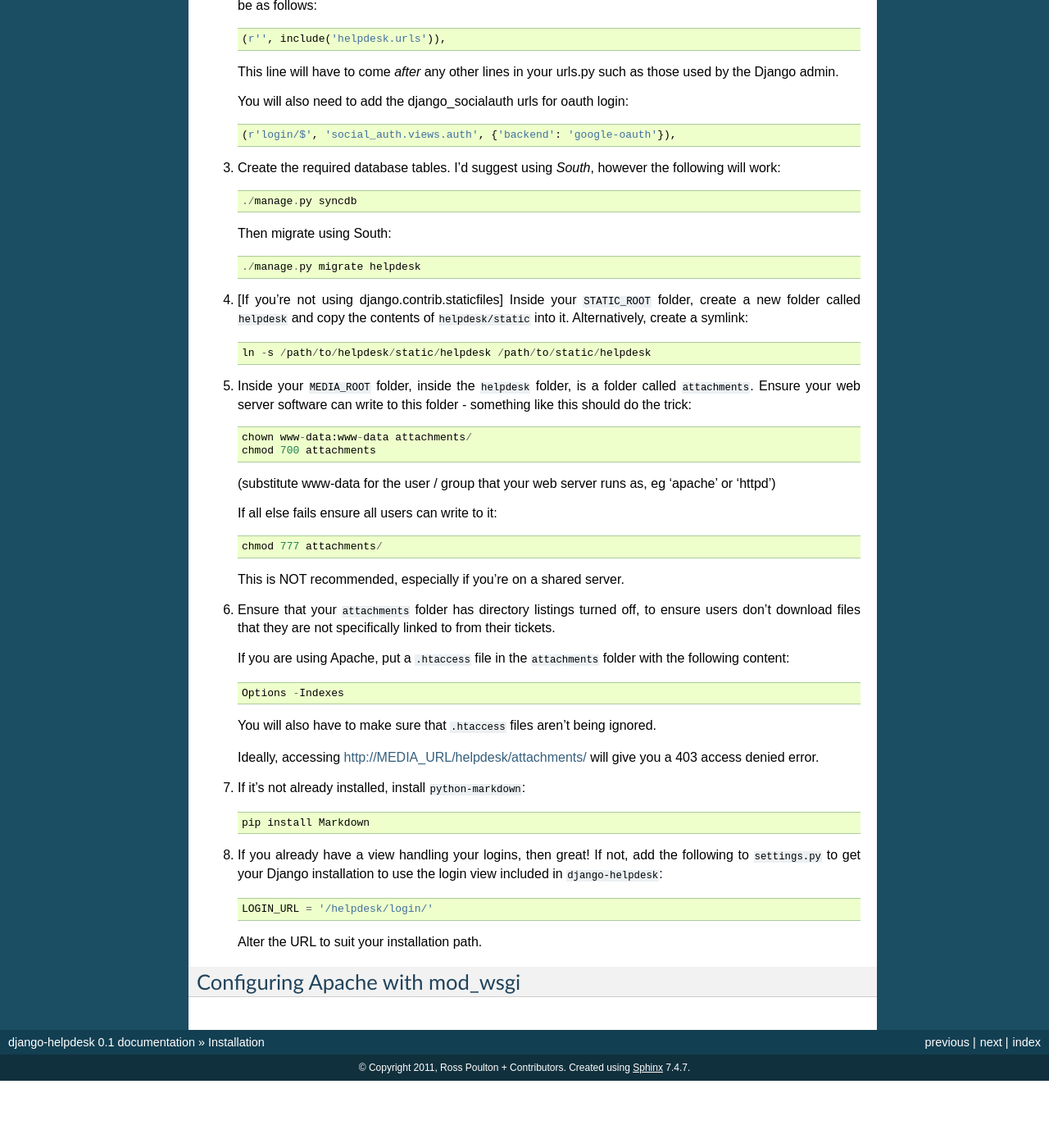
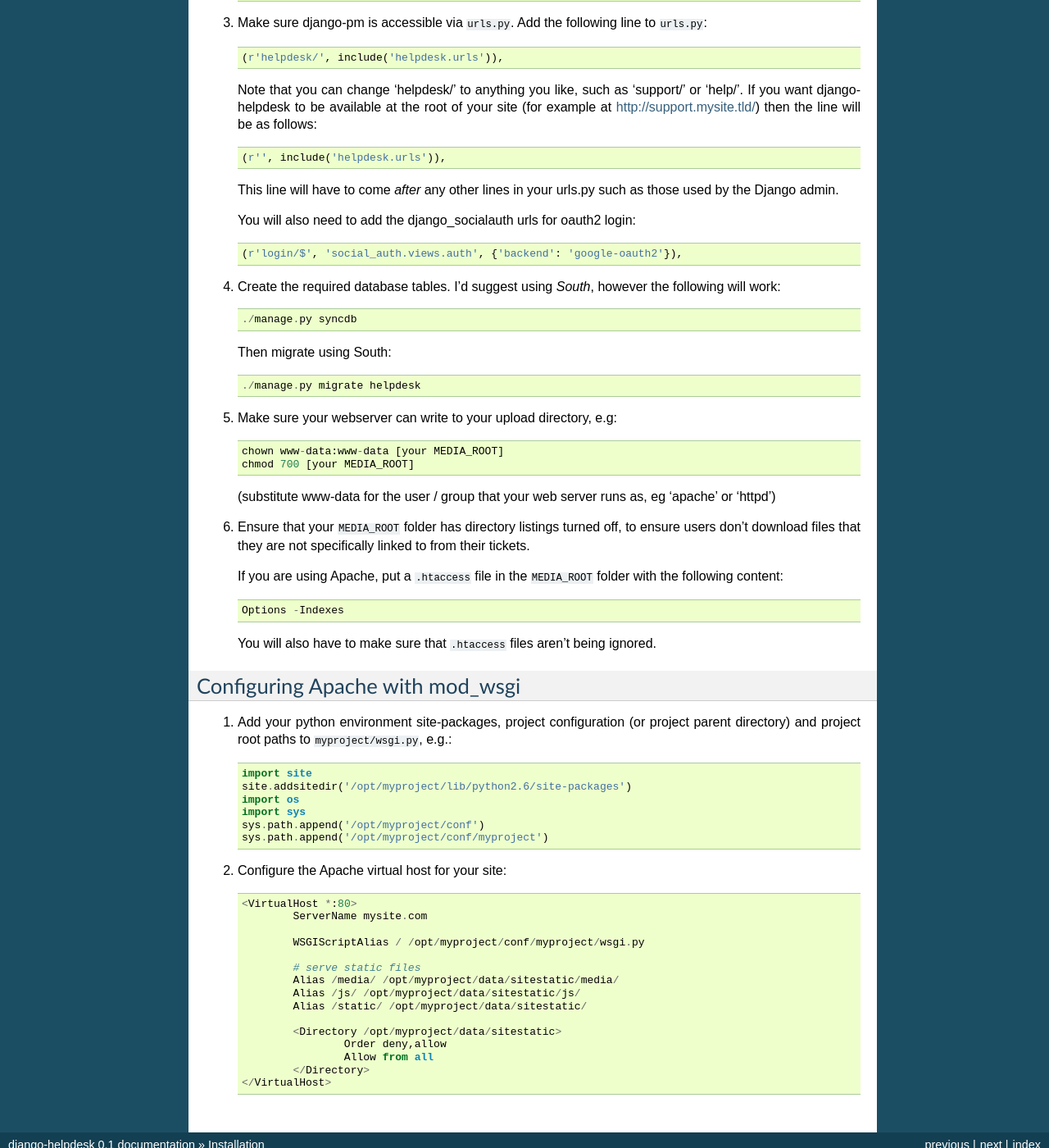
Before and after one commit to SacNaturalFoods/django-pm, a Sphinx documentation site: the page built from docs/install.rst, in a window 1280 px wide and 1400 px high, scrolled down 1255 px. Shown: the whole window at 82% size. Built offline with Sphinx 7.4.7, drawn with Linux system fonts in a browser that asks for light colours; before the commit the page ends 2573 px from its top, so only the background shows below that; some of the changed text lies outside the part shown.

Commit message:
updated docs, added Apache instructions

```diff
--- a/docs/install.rst
+++ b/docs/install.rst
@@ -60,6 +60,14 @@ Adding To Your Django Project
     GOOGLE_WHITE_LISTED_DOMAINS = ['yourdomain.com']
     GOOGLE_WHITE_LISTED_EMAILS = ['someoutsideemail@gmail.com']
 
+#. If you haven't installed django-pm with ``pip``, then you will need to explicitly install the dependencies::
+
+     pip install -r requirements.txt
+
+    As well as put django-pm on your python path::
+
+     python setup.py develop
+
 #. Make sure django-pm is accessible via ``urls.py``. Add the following line to ``urls.py``::
 
      (r'helpdesk/', include('helpdesk.urls')),
@@ -70,9 +78,9 @@ Adding To Your Django Project
 
    This line will have to come *after* any other lines in your urls.py such as those used by the Django admin.
 
-   You will also need to add the django_socialauth urls for oauth login::
+   You will also need to add the django_socialauth urls for oauth2 login::
 
-     (r'login/$', 'social_auth.views.auth', {'backend': 'google-oauth'}),
+     (r'login/$', 'social_auth.views.auth', {'backend': 'google-oauth2'}),
 
 #. Create the required database tables. I'd suggest using *South*, however the following will work::
 
@@ -82,43 +90,48 @@ Adding To Your Django Project
 
      ./manage.py migrate helpdesk
 
-#. [If you're not using django.contrib.staticfiles] Inside your ``STATIC_ROOT`` folder, create a new folder called ``helpdesk`` and copy the contents of ``helpdesk/static`` into it. Alternatively, create a symlink::
+#. Make sure your webserver can write to your upload directory, e.g::
 
-      ln -s /path/to/helpdesk/static/helpdesk /path/to/static/helpdesk
-
-#. Inside your ``MEDIA_ROOT`` folder, inside the ``helpdesk`` folder, is a folder called ``attachments``. Ensure your web server software can write to this folder - something like this should do the trick::
-
-      chown www-data:www-data attachments/
-      chmod 700 attachments
+      chown www-data:www-data [your MEDIA_ROOT]
+      chmod 700 [your MEDIA_ROOT]
 
    (substitute www-data for the user / group that your web server runs as, eg 'apache' or 'httpd')
 
-   If all else fails ensure all users can write to it::
+#. Ensure that your ``MEDIA_ROOT`` folder has directory listings turned off, to ensure users don't download files that they are not specifically linked to from their tickets.
 
-      chmod 777 attachments/
-
-   This is NOT recommended, especially if you're on a shared server.
-
-#. Ensure that your ``attachments`` folder has directory listings turned off, to ensure users don't download files that they are not specifically linked to from their tickets.
-
-   If you are using Apache, put a ``.htaccess`` file in the ``attachments`` folder with the following content::
+   If you are using Apache, put a ``.htaccess`` file in the ``MEDIA_ROOT`` folder with the following content::
 
       Options -Indexes
 
    You will also have to make sure that ``.htaccess`` files aren't being ignored.
 
-   Ideally, accessing http://MEDIA_URL/helpdesk/attachments/ will give you a 403 access denied error.
-
-#. If it's not already installed, install ``python-markdown``::
-
-      pip install Markdown
-
-#. If you already have a view handling your logins, then great! If not, add the following to ``settings.py`` to get your Django installation to use the login view included in ``django-helpdesk``::
-
-      LOGIN_URL = '/helpdesk/login/'
-
-   Alter the URL to suit your installation path.
-
 
 Configuring Apache with mod_wsgi
 --------------------------------
+
+#. Add your python environment site-packages, project configuration (or project parent directory) and project root paths to ``myproject/wsgi.py``, e.g.::
+
+    import site
+    site.addsitedir('/opt/myproject/lib/python2.6/site-packages')
+    import os
+    import sys
+    sys.path.append('/opt/myproject/conf')
+    sys.path.append('/opt/myproject/conf/myproject')
+
+#. Configure the Apache virtual host for your site::
+
+    <VirtualHost *:80>
+            ServerName mysite.com
+
+            WSGIScriptAlias / /opt/myproject/conf/myproject/wsgi.py
+
+            # serve static files
+            Alias /media/ /opt/myproject/data/sitestatic/media/
+            Alias /js/ /opt/myproject/data/sitestatic/js/
+            Alias /static/ /opt/myproject/data/sitestatic/
+
+            <Directory /opt/myproject/data/sitestatic>
+                    Order deny,allow
+                    Allow from all
+            </Directory>
+    </VirtualHost>
```
